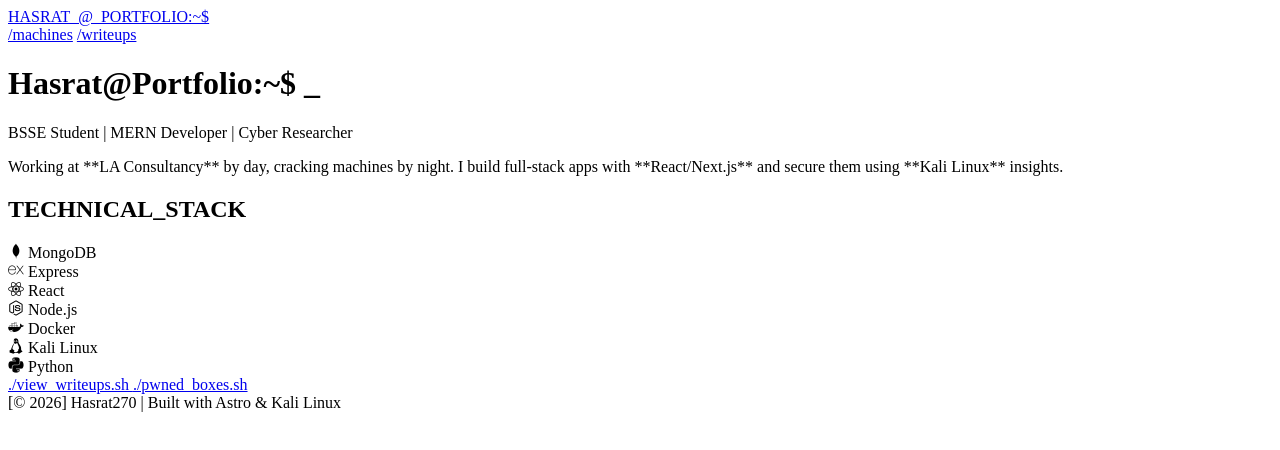
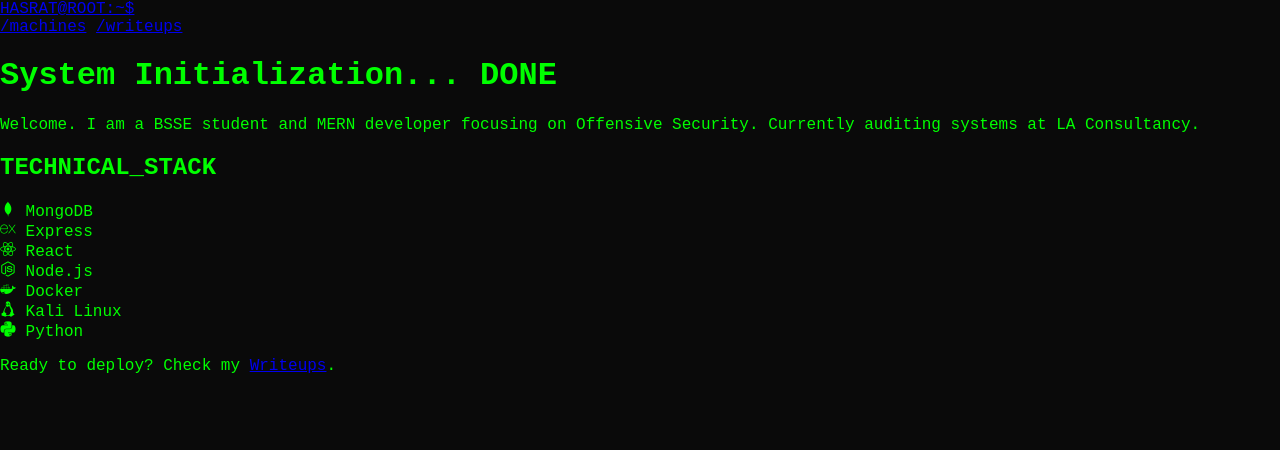
Before and after one commit to Hasrat270/My-Hacker-Portfolio, an Astro site: page / in a window 1280 px wide. Built offline with nearby package versions, Linux system fonts and the light colour scheme; Astro itself is replaced by a stand-in of ours.

Commit message:
fix: installed tailwind and forced dark layout

```diff
--- a/astro.config.mjs
+++ b/astro.config.mjs
@@ -1,5 +1,11 @@
 import { defineConfig } from "astro/config";
+
+import tailwindcss from "@tailwindcss/vite";
 
 export default defineConfig({
   base: "/",
+
+  vite: {
+    plugins: [tailwindcss()],
+  },
 });
--- a/package.json
+++ b/package.json
@@ -9,6 +9,8 @@
     "preview": "astro preview"
   },
   "dependencies": {
-    "astro": "^5.0.0"
+    "@tailwindcss/vite": "^4.2.2",
+    "astro": "^5.0.0",
+    "tailwindcss": "^4.2.2"
   }
 }
--- a/src/layouts/Layout.astro
+++ b/src/layouts/Layout.astro
@@ -2,23 +2,34 @@
 interface Props {
 	title: string;
 }
-
 const { title } = Astro.props;
 ---
-
 <!doctype html>
 <html lang="en">
 	<head>
 		<meta charset="UTF-8" />
 		<meta name="viewport" content="width=device-width" />
-		<link rel="icon" type="image/svg+xml" href="/favicon.svg" />
 		<title>{title}</title>
 		<link rel="stylesheet" href="https://cdn.jsdelivr.net/gh/devicons/devicon@latest/devicon.min.css">
+		<style is:global>
+			/* HARD FALLBACK: Even if Tailwind fails, this will stay black */
+			:root {
+				--hacker-green: #00ff00;
+				--dark-bg: #0a0a0a;
+			}
+			html, body {
+				background-color: var(--dark-bg) !important;
+				color: var(--hacker-green) !important;
+				font-family: 'Courier New', Courier, monospace;
+				margin: 0;
+				padding: 0;
+			}
+		</style>
 	</head>
-	<body class="bg-[#0a0a0a] text-[#00ff00] font-mono min-h-screen p-8">
-		<nav class="mb-12 border-b border-[#00ff00]/30 pb-4 flex justify-between items-center">
-			<a href="/" class="text-xl font-bold hover:bg-[#00ff00] hover:text-black px-2">HASRAT_@_PORTFOLIO:~$</a>
-			<div class="space-x-6">
+	<body class="min-h-screen p-4 md:p-12">
+		<nav class="max-w-4xl mx-auto mb-12 border-b border-[#00ff00]/20 pb-4 flex justify-between">
+			<a href="/" class="font-bold hover:bg-[#00ff00] hover:text-black px-1">HASRAT@ROOT:~$</a>
+			<div class="flex gap-4">
 				<a href="/machines" class="hover:underline">/machines</a>
 				<a href="/writeups" class="hover:underline">/writeups</a>
 			</div>
@@ -26,12 +37,5 @@
 		<main class="max-w-4xl mx-auto">
 			<slot />
 		</main>
-		<footer class="mt-20 border-t border-[#00ff00]/30 pt-4 text-sm text-[#00ff00]/50 text-center">
-			[© 2026] Hasrat270 | Built with Astro & Kali Linux
-		</footer>
 	</body>
 </html>
-
-<style is:global>
-	::selection { background: #00ff00; color: #000; }
-</style>
--- a/src/pages/index.astro
+++ b/src/pages/index.astro
@@ -2,30 +2,16 @@
 import Layout from '../layouts/Layout.astro';
 import Skills from '../components/Skills.astro';
 ---
-
-<Layout title="Hasrat | Software Engineer & Hacker">
-	<div class="space-y-8">
-		<header>
-			<h1 class="text-4xl font-bold mb-2">Hasrat@Portfolio:~$ <span class="animate-pulse">_</span></h1>
-			<p class="text-xl text-[#00ff00]/70">BSSE Student | MERN Developer | Cyber Researcher</p>
-		</header>
-
-		<section class="opacity-90 leading-relaxed max-w-2xl">
-			<p>
-				Working at **LA Consultancy** by day, cracking machines by night.
-				I build full-stack apps with **React/Next.js** and secure them using **Kali Linux** insights.
-			</p>
-		</section>
-
+<Layout title="Hasrat | Security Researcher">
+	<div class="space-y-6">
+		<h1 class="text-3xl font-bold">System Initialization... <span class="text-white">DONE</span></h1>
+		<p class="text-lg opacity-80">
+			Welcome. I am a BSSE student and MERN developer focusing on Offensive Security.
+			Currently auditing systems at LA Consultancy.
+		</p>
 		<Skills />
-
-		<div class="pt-8 flex gap-4">
-			<a href="/writeups" class="border border-[#00ff00] px-4 py-2 hover:bg-[#00ff00] hover:text-black transition-all">
-				./view_writeups.sh
-			</a>
-			<a href="/machines" class="border border-[#00ff00] px-4 py-2 hover:bg-[#00ff00] hover:text-black transition-all">
-				./pwned_boxes.sh
-			</a>
+		<div class="mt-10 p-4 border border-[#00ff00]/30 bg-[#00ff00]/5">
+			<p class="text-sm">Ready to deploy? Check my <a href="/writeups" class="underline font-bold">Writeups</a>.</p>
 		</div>
 	</div>
 </Layout>
```
Also changed, not shown: 1 other file.
